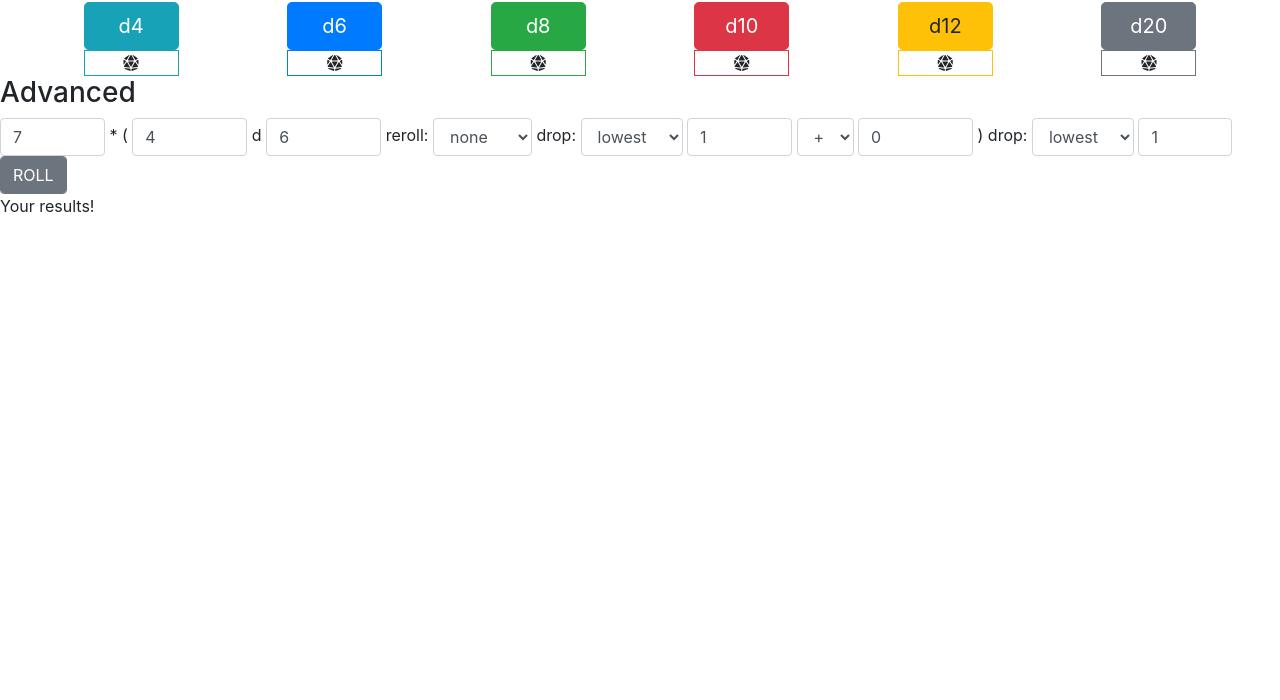
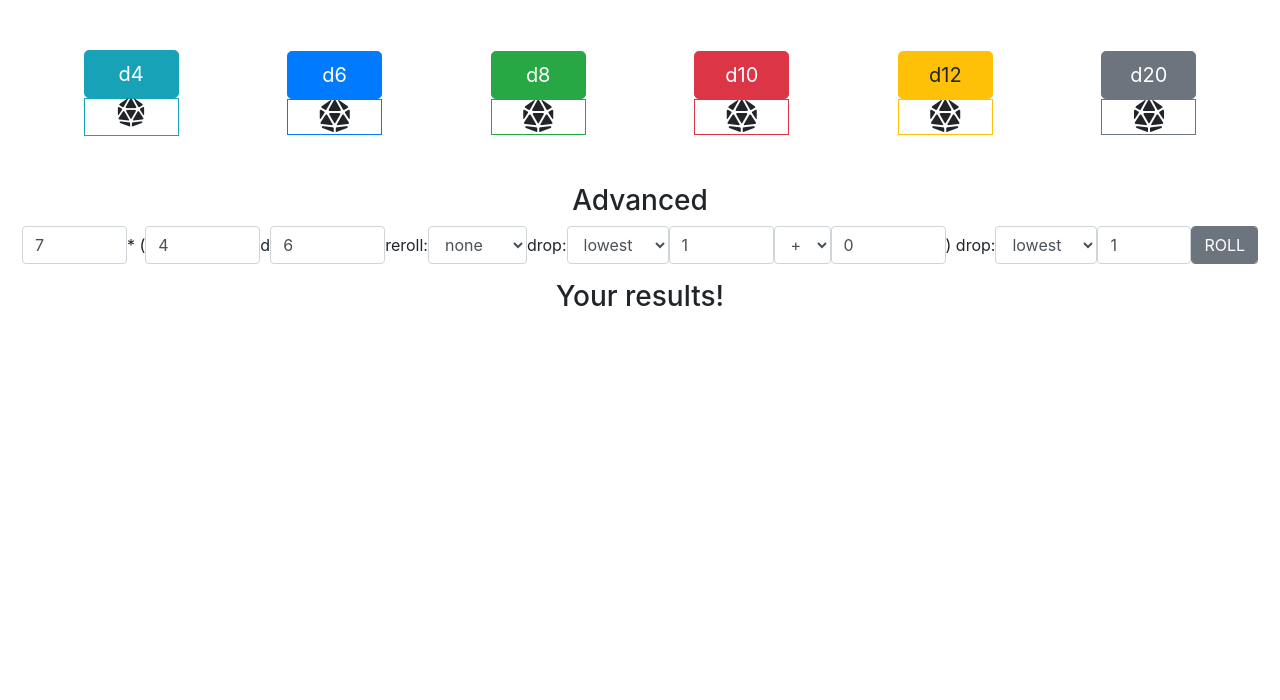
Before and after one commit to alannmsu/dicey, a plain HTML site: page index.html in a window 1280 px wide. Shown: the part 100-800 px from the top of the page. Drawn offline with Linux system fonts and the light colour scheme; a script that the page names is missing.

Commit message:
Continue formatting, added spaces to final result of advanced roll.

```diff
--- a/index.html
+++ b/index.html
@@ -21,71 +21,70 @@
 	</div>
 
 
-	<div class="container">
+	<div class="container mt-5">
 		<div class="row align-items-center justify-content-around">
 
 			<div class="container col-1">
 				<div class="row align-items-center">
 					<button class="roll-button col btn btn-lg btn-info">d4</button>
 					<div class="result-box col text-center border border-info">
-						<i class="fas fa-dice-d20"></i>
+						<h3 class="fas fa-dice-d20"></h3>
 					</div>
 				</div>
 			</div>
 
-			<div class="container col-1 offset-1">
+			<div class="container col-1 offset-md-1">
 				<div class="row align-items-center">
 					<button class="roll-button col btn btn-lg btn-primary">d6</button>
 					<div class="result-box col text-center border border-primary">
-						<i class="fas fa-dice-d20"></i>
+						<i class="fas fa-dice-d20 fa-2x"></i>
 					</div>
 				</div>
 			</div>
 
-			<div class="container col-1 offset-1">
+			<div class="container col-1 offset-md-1">
 				<div class="row align-items-center">
 					<button class="roll-button col btn btn-lg btn-success">d8</button>
 					<div class="result-box col text-center border border-success">
-						<i class="fas fa-dice-d20"></i>
+						<i class="fas fa-dice-d20 fa-2x"></i>
 					</div>
 				</div>
 			</div>
 
 			<div class="w-100 d-xs-block d-sm-block d-md-none"></div>
 
-			<div class="container col-1 offset-1">
+			<div class="container col-1 offset-md-1">
 				<div class="row align-items-center">
 					<button class="roll-button col btn btn-lg btn-danger">d10</button>
 					<div class="result-box col text-center border border-danger">
-						<i class="fas fa-dice-d20"></i>
+						<i class="fas fa-dice-d20 fa-2x"></i>
 					</div>
 				</div>
 			</div>
 
-			<div class="container col-1 offset-1">
+			<div class="container col-1 offset-md-1">
 				<div class="row align-items-center">
 					<button class="roll-button col btn btn-lg btn-warning">d12</button>
 					<div class="result-box col text-center border border-warning">
-						<i class="fas fa-dice-d20"></i>
+						<i class="fas fa-dice-d20 fa-2x"></i>
 					</div>
 				</div>
 			</div>
 
-			<div class="container col-1 offset-1">
+			<div class="container col-1 offset-md-1">
 				<div class="row align-items-center">
 					<button class="roll-button col btn btn-lg btn-secondary">d20</button>
 					<div class="result-box col text-center border border-secondary">
-						<i class="fas fa-dice-d20"></i>
+						<i class="fas fa-dice-d20 fa-2x"></i>
 					</div>
 				</div>
 			</div>
 		</div>
 	</div>
 
-	<div class="body-panel advanced-container">
-		<h3>Advanced</h3>
-		<form class="advanced-form form-inline">
-			<div>
+	<div class="container-fluid mt-5">
+		<h3 class="row justify-content-center">Advanced</h3>
+		<form class="advanced-form form-inline row justify-content-center">
 				<input required id="num-of-rolls" name="num-of-rolls"  type="number" min="1" max="10" value="7" class="form-control">
 				<span>* (</span>
 				<input required id="num-of-die" name="num-of-die" type="number" min="1" max="100" value="4" class="form-control">
@@ -117,9 +116,8 @@
 				</select>
 				<input required id="roll-drop-count" name="roll-drop-count" type="number" min="0" max="9" value="1" class="form-control"></input>
 				<button type="button" id="advanced-roll-submit" name="advanced-roll-submit" value="advanced-roll-submit" class="btn btn-secondary form-control">ROLL</button>
-			</div>
 		</form>
-		<p id="advanced-results" class="advanced-results">Your results!</p>
+		<h3 id="advanced-results" class="advanced-results row justify-content-center mt-3">Your results!</h3>
 	</div>
 </div>
 
--- a/js/advancedRoll.js
+++ b/js/advancedRoll.js
@@ -7,7 +7,7 @@ let advancedRollSubmit = document.getElementById('advanced-roll-submit');
 
 //The onClick handler for advanced rolls
 let advancedRoll = () => {
-	var final = finalCut();
+	var final = finalCut().join(', ');
 	let advancedResults = document.getElementById('advanced-results');
 	advancedResults.innerHTML = final;
 };
--- a/js/basicRoll.js
+++ b/js/basicRoll.js
@@ -7,12 +7,12 @@ function basicRoll(e) {
 	let result = Math.floor(Math.random() * Math.floor(max)+1);
 	console.log(`the result is: ${result}!`);
 	let resultBox = document.getElementsByClassName('result-box');
-	e.target.nextElementSibling.innerHTML = `<i class="basic-result">${result}</i>`;
+	e.target.nextElementSibling.innerHTML = `<h3>${result}</h3>`;
 
 };
 
 function reset(e) {
-	e.target.nextElementSibling.innerHTML = '<i class="fas fa-dice-d20"></i>';
+	e.target.nextElementSibling.innerHTML = '<h3 class="fas fa-dice-d20"></h3>';
 };
 
 for (var i = 0 ; i < rollButtons.length; i++) {
```
